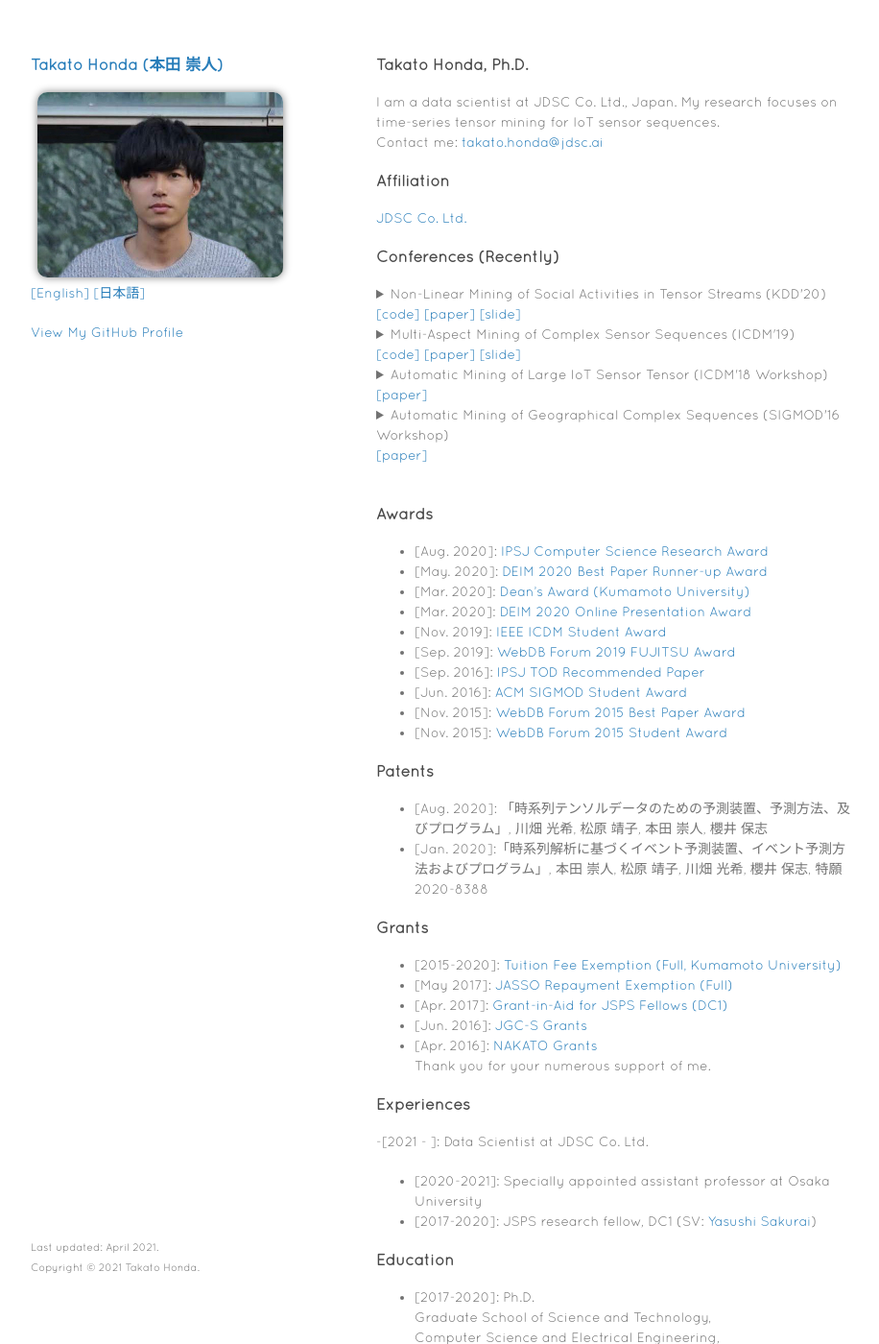
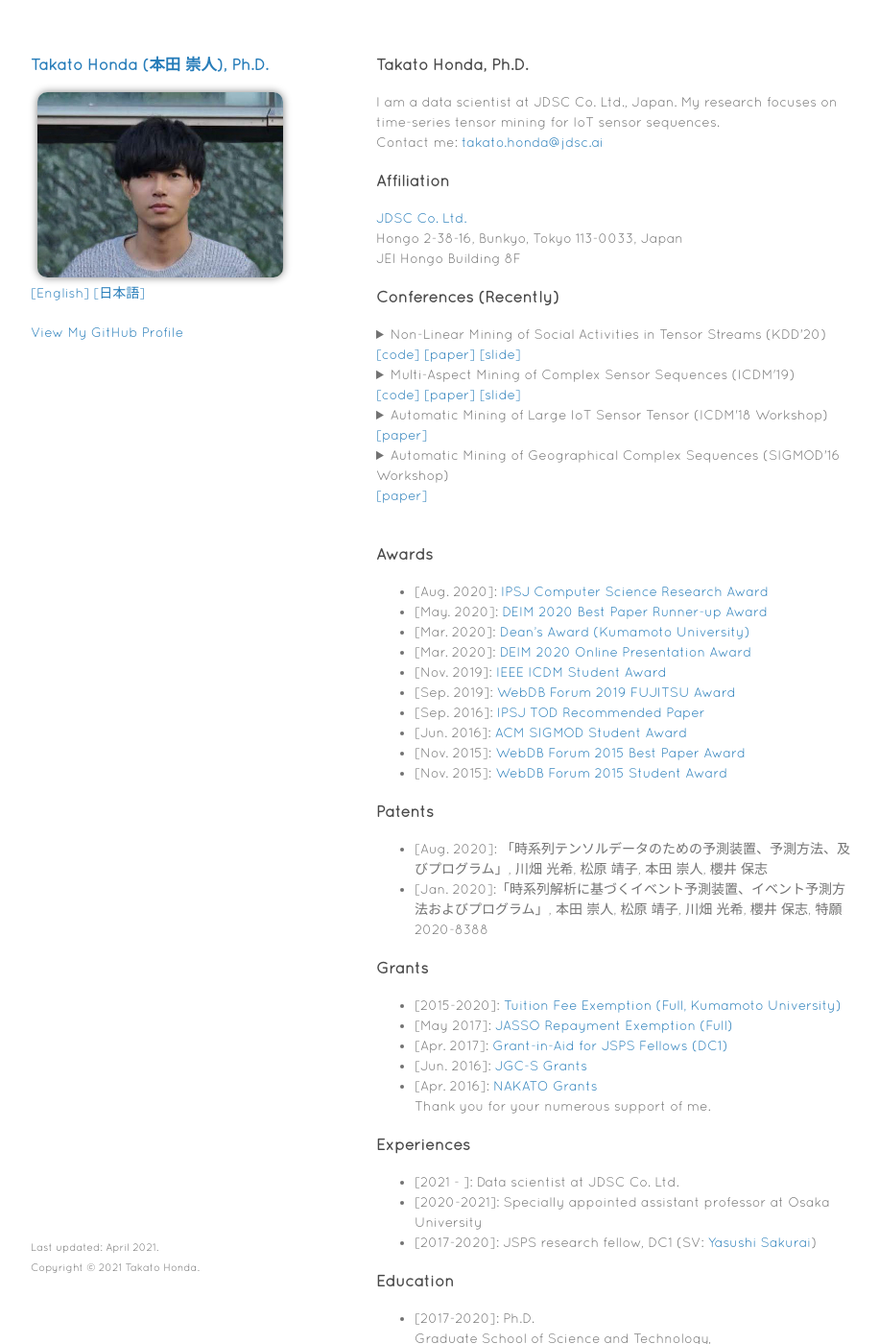
Before and after one commit to TakatoHonda/takatohonda.github.io, a Jekyll site: the page built from index.md, in a window 1280 px wide and 1400 px high. Shown: the whole window at 96% size, without its empty margins (178-1094 px from the left). Built offline with Jekyll 4.4.1, drawn with Linux system fonts in a browser that asks for light colours; our own code applies the rules of GitHub Pages for plain Markdown files.

Commit message:
update profile

```diff
--- a/_config.yml
+++ b/_config.yml
@@ -1,4 +1,4 @@
-title: Takato Honda (本田 崇人)
+title: Takato Honda (本田 崇人), Ph.D.
 logo: /assets/img/face.jpg
 description: <a href="https://takatohonda.github.io">[English]</a>
              <a href="https://takatohonda.github.io/jp/">[日本語]</a><br>
--- a/index.md
+++ b/index.md
@@ -3,13 +3,14 @@ layout: default
 ---
 
 ### Takato Honda, Ph.D.
-
 I am a data scientist at JDSC Co. Ltd., Japan.
 My research focuses on time-series tensor mining for IoT sensor sequences.
 Contact me: <takato.honda@jdsc.ai>
 
 ### Affiliation
 [JDSC Co. Ltd.](https://jdsc.ai)
+Hongo 2-38-16, Bunkyo, Tokyo 113-0033, Japan
+JEI Hongo Building 8F
 <!-- [Sakurai Laboratory](https://www.dm.sanken.osaka-u.ac.jp)
 [Artificial Intelligence Research Center](https://www.sanken.osaka-u.ac.jp/organization/ai_center/)
 [The Institute of Scientific and Industrial Research](https://www.sanken.osaka-u.ac.jp/en/)
@@ -88,7 +89,7 @@ Thank you for your numerous support of me.
 -->
 
 ### Experiences
--\[2021 - \]: Data Scientist at JDSC Co. Ltd.
+- \[2021 - \]: Data scientist at JDSC Co. Ltd.
 - \[2020-2021\]: Specially appointed assistant professor at Osaka University
 - \[2017-2020\]: JSPS research fellow, DC1 (SV: [Yasushi Sakurai](https://www.dm.sanken.osaka-u.ac.jp/~yasushi/))
 
```
Also changed, not shown: jp/index.md (+2 -1 lines).
